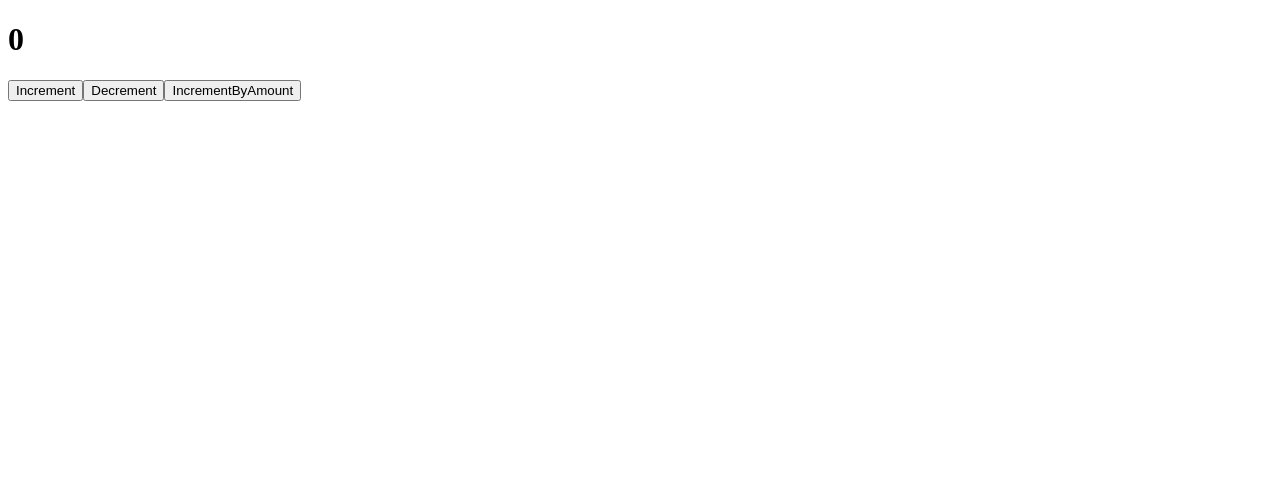
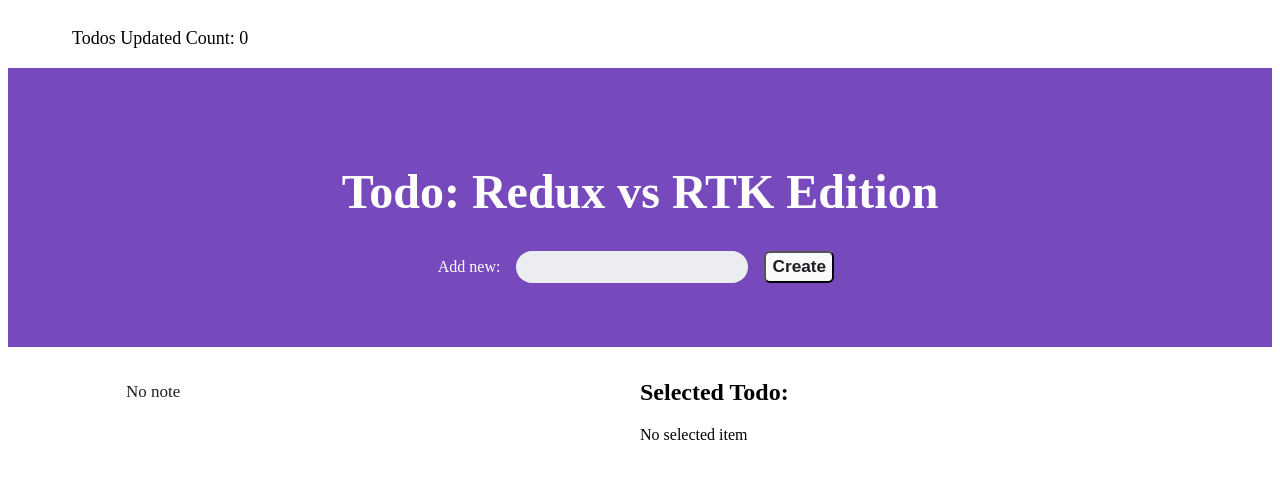
Before and after one commit to reynaldysaputra/redux-toolkit-implements, a React (Create React App) app: page / in a window 1280 px wide. Shown: the top 478 px of the page. Built offline with nearby package versions, Linux system fonts and the light colour scheme.

Commit message:
Todo App simple with redux-toolkit

```diff
--- a/package.json
+++ b/package.json
@@ -11,6 +11,7 @@
     "react-dom": "^17.0.1",
     "react-redux": "^7.2.2",
     "react-scripts": "4.0.3",
+    "uuid": "^8.3.2",
     "web-vitals": "^1.0.1"
   },
   "scripts": {
--- /dev/null
+++ b/src/02_todoRedux/App.js
@@ -0,0 +1,107 @@
+import React, { useState } from 'react';
+import { useDispatch, useSelector } from 'react-redux';
+import { createTodoActionCreator, EditTodoActionCreator, SelectedTodoActionCreator, ToggleTodoActionCreator, DeleteTodoActionCreateor } from './reducer';
+import './app.css';
+
+function App(){
+   const [desc, setDesc] = useState('');
+   const [editMode, setModeEdit] = useState(false);
+   const data = useSelector(state => state.todo.data);
+   const selectedTodoId = useSelector(state => state.select);
+   const selectedTodo = (selectedTodoId && data.find(todo => todo.id === selectedTodoId)) || null;
+   const dispatch = useDispatch();
+
+   const AddTodoHandle = (e) => {
+      e.preventDefault();
+      dispatch(createTodoActionCreator(desc));
+      e.target.reset();
+   }
+
+   const handleSelectedTodo = (id) => {
+      dispatch(SelectedTodoActionCreator(id));
+   }
+
+   const handleEdit = () => {
+      setModeEdit(true);
+      setDesc(selectedTodo.description);
+   }
+
+   const handleToggle = (id) => {
+      dispatch(ToggleTodoActionCreator(id));
+   }
+
+   const handleUpdate = (e) => {
+      e.preventDefault();
+      dispatch(EditTodoActionCreator({
+         id : selectedTodo.id,
+         description : desc
+      }))
+      setDesc('');
+      setModeEdit(false);
+   }
+
+   const handleDelete = () => {
+      dispatch(DeleteTodoActionCreateor(selectedTodo.description));
+   }
+
+   return(
+   <div className="App">
+      <div className="App__counter">Todos Updated Count: 0</div>
+         <div className="App__header">
+            <h1>Todo: Redux vs RTK Edition</h1>
+            <form onSubmit={AddTodoHandle}>
+               <label htmlFor="new-todo">Add new:</label>
+               <input
+                  id="new-todo"
+                  onChange={(e) => setDesc(e.target.value)}
+               />
+               <button type="submit">Create</button>
+            </form>
+         </div>
+         <div className="App__body">
+            <ul className="App__list">
+               {data.length != 0 ? data.map((item,index) => (
+                  <li
+                     key={item.id}
+                     className={!item.isComplete ? '' : 'done'}
+                     onClick={() => handleSelectedTodo(item.id)}
+                  >{index+1}.) {item.description}</li>
+               )) : 'No note'}
+            </ul>
+            <div className="App_todo-info">
+               <h2>Selected Todo:</h2>
+                  {selectedTodo === null ? <p>No selected item</p> :
+                     editMode ? (
+                        <form onSubmit={handleUpdate}>
+                           <label htmlFor="edit-todo">Edit:</label>
+                           <input
+                              type='text'
+                              value={desc}
+                              onChange={(e) => setDesc(e.target.value)}
+                           />
+                           <button type="submit">Update</button>
+                           <button>Cancel</button>
+                        </form>
+                     ) : (
+                        <>
+                           <span
+                              className={`${selectedTodo.isComplete ? 'done' : ''}`}
+                           >
+                              {selectedTodo.description}
+                           </span>
+
+                           <div className="todo-actions">
+                              <button onClick={handleEdit}>Edit</button>
+                              <button onClick={() => handleToggle(selectedTodo.id)}>Toggle</button>
+                              <button onClick={handleDelete}>Delete</button>
+                           </div>
+                        </>
+                     )
+                  }
+            </div>
+         </div>
+      </div>
+   )
+}
+
+export default App;
--- /dev/null
+++ b/src/02_todoRedux/app.css
@@ -0,0 +1,122 @@
+.App__counter {
+   height: 60px;
+   display: flex;
+   align-items: center;
+   margin-left: 64px;
+   font-size: 18px;
+}
+
+.App__header {
+   align-items: center;
+   background: rgb(118, 74, 188);
+   color: white;
+   display: flex;
+   flex-direction: column;
+   justify-content: center;
+   padding: 64px 0;
+}
+
+h1 {
+   font-size: 48px;
+   font-weight: 700;
+}
+
+input {
+   background: rgb(235, 237, 240);
+   border-radius: 32px;
+   border: none;
+   color: rgb(68, 73, 80);
+   cursor: text;
+   font-size: 14.4px;
+   font-weight: 400;
+   line-height: 32px;
+   margin: 0 16px;
+   padding: 0 16px;
+   width: 200px;
+}
+
+input:focus {
+   outline: none;
+}
+
+button {
+   background: rgb(249, 250, 251);
+   border-radius: 6px;
+   color: rgb(28, 30, 33);
+   cursor: pointer;
+   font-size: 17.28px;
+   font-weight: 700;
+   line-height: 25.92px;
+   margin-right: 8px;
+   transition: all 0.1s ease-in;
+}
+
+button:focus {
+   outline: none;
+}
+
+button:hover {
+   background: white;
+   color: rgb(92, 61, 143);
+}
+
+button:active {
+   background: rgb(200, 201, 204);
+   color: rgb(28, 30, 33);
+}
+
+.App__body {
+   display: grid;
+   grid-template-columns: repeat(2, 1fr);
+   grid-row-gap: 16px;
+   margin: 32px 78px;
+}
+
+.App__list {
+   list-style-type: none;
+   font-size: 17px;
+   color: rgb(28, 30, 33);
+   line-height: 25.5px;
+   margin-block-start: 0;
+   margin-block-end: 0;
+}
+
+h2 {
+   margin-block-start: 0;
+}
+
+li {
+   cursor: pointer;
+   margin: 6px 0;
+}
+
+li:hover {
+   color: rgb(118, 74, 188);
+}
+
+li.active {
+   font-weight: bold;
+}
+
+.done {
+   text-decoration: line-through;
+}
+
+.list-number {
+   display: inline-block;
+   width: 24px;
+}
+
+.empty-state {
+   color: rgb(200, 201, 204);
+   font-style: italic;
+}
+
+.todo-desc {
+   display: block;
+   font-weight: bold;
+}
+
+.todo-actions {
+   margin-top: 16px;
+}
--- /dev/null
+++ b/src/02_todoRedux/reducer.js
@@ -0,0 +1,54 @@
+import {createSlice} from '@reduxjs/toolkit';
+import { v4 as uuidv4 } from 'uuid';
+
+export const TodosReducer = createSlice({
+   name : 'todo',
+   initialState : {
+      data : [],
+      selectItem : null
+   },
+   reducers : {
+      addTodo : {
+         reducer : (state, action) => {
+            state.data.push(action.payload);
+         },
+         prepare: (data) => ({
+            payload : {
+               id : uuidv4(),
+               description : data,
+               isComplete : false
+            }
+         })
+      },
+      toggleTodo : (state, action) => {
+         const findItem = state.data.find(item => item.id === action.payload);
+         findItem.isComplete = !findItem.isComplete;
+      },
+      editTodo : (state, action) => {
+         const findItem = state.data.find(item => item.id === action.payload.id);
+         findItem.description = action.payload.description;
+      },
+      deleteTodo : (state, action) => {
+         const findIndex = state.data.findIndex(item => item.description === action.payload);
+         console.log(findIndex);
+         state.data.splice(findIndex, 1);
+      }
+   }
+})
+
+export const SelectedTodoSlice = createSlice({
+   name: "selectedTodo",
+   initialState: null,
+   reducers: {
+      select: (state, action) => action.payload
+   }
+});
+
+export const {
+   addTodo : createTodoActionCreator,
+   toggleTodo : ToggleTodoActionCreator,
+   editTodo : EditTodoActionCreator,
+   deleteTodo : DeleteTodoActionCreateor
+} = TodosReducer.actions;
+
+export const { select: SelectedTodoActionCreator } = SelectedTodoSlice.actions;
--- /dev/null
+++ b/src/02_todoRedux/store.js
@@ -0,0 +1,9 @@
+import {configureStore} from '@reduxjs/toolkit'
+import { TodosReducer, SelectedTodoSlice } from './reducer'
+
+export const store = configureStore({
+   reducer : {
+      todo : TodosReducer.reducer,
+      select : SelectedTodoSlice.reducer
+   }
+})
--- a/src/index.js
+++ b/src/index.js
@@ -3,10 +3,12 @@
 import {Provider} from 'react-redux';
 import Counter from './01_basicCounter/counter';
 import store from './01_basicCounter/store';
+import {store as storeTodo} from './02_todoRedux/store';
+import App from './02_todoRedux/App';
 
 ReactDOM.render(
-  <Provider store={store}>
-    <Counter/>
+  <Provider store={storeTodo}>
+    <App/>
   </Provider>,
   document.getElementById('root')
 );
```
Also changed, not shown: 1 other file (tests, documents, lock files or other folders).
